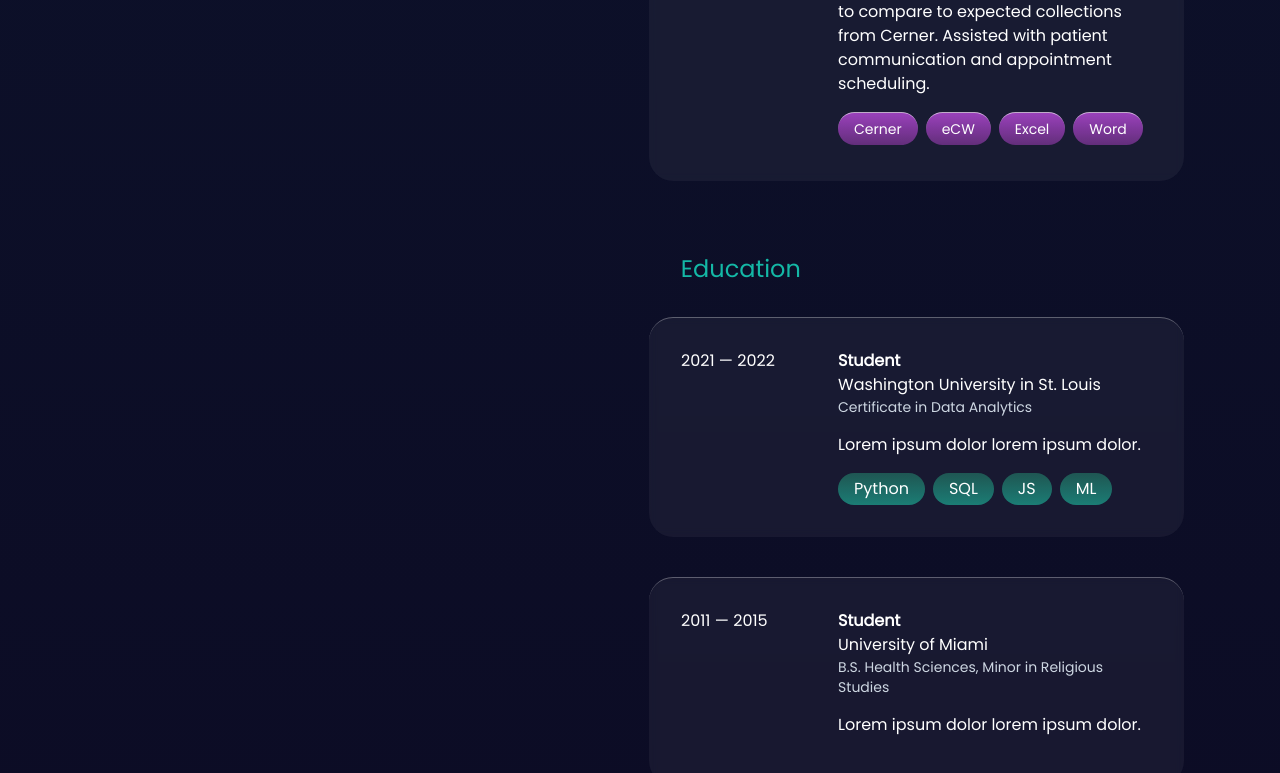
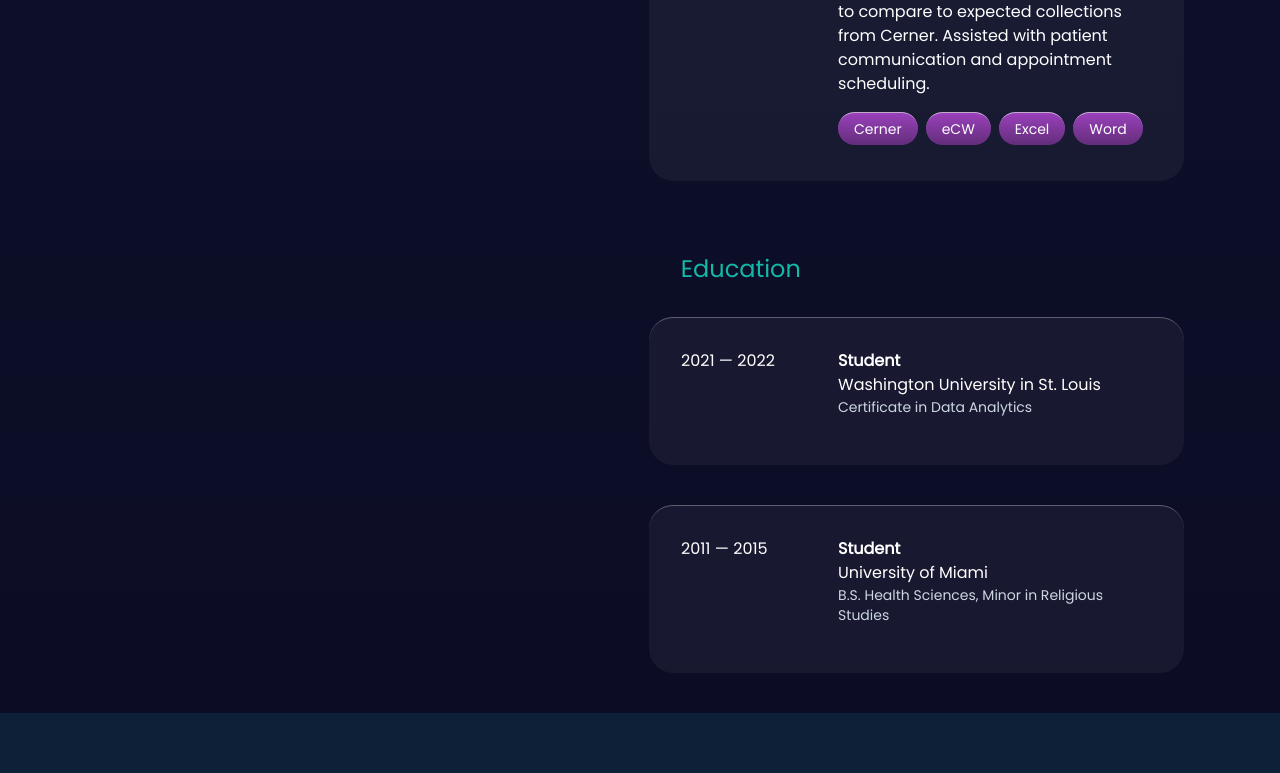
Before and after one commit to enj657/Portfolio-Typescript, a Next.js app: page / in a window 1280 px wide. Shown: the part 3700-4473 px from the top of the page. After the commit the page ends 4413 px from the top, so only its background shows below. Built offline with nearby package versions, Linux system fonts and the light colour scheme.

Commit message:
Centering images in project cards, removing description from education cards

```diff
--- a/src/components/Projects.tsx
+++ b/src/components/Projects.tsx
@@ -23,9 +23,9 @@ export default function Projects() {
           key={dataItem.id}
         >
           <div className='relative grid rounded-3xl py-8 sm:grid-cols-6 md:mb-10 md:p-8 md:backdrop-blur-sm md:backdrop-filter'>
-            <div className='col-span-2'>
+            <div className='col-span-2 my-auto'>
               <Image
-                className=''
+                className='w-5/6'
                 width={100}
                 height={100}
                 src={dataItem.src}
@@ -70,7 +70,7 @@ export default function Projects() {
           key={dataItem.id}
         >
           <div className='relative grid rounded-3xl py-8 sm:grid-cols-6 md:mb-10 md:p-8 md:backdrop-blur-sm md:backdrop-filter'>
-            <div className='col-span-2'>
+            <div className='col-span-2 my-auto'>
               <Image
                 className='w-5/6'
                 width={100}
--- a/src/data/data.tsx
+++ b/src/data/data.tsx
@@ -52,7 +52,6 @@ export const Experience = (): ExperienceData => {
     href: string;
     company: string;
     degree: string;
-    description: string;
     listItems: string[];
   }
 
@@ -70,8 +69,7 @@ export const Education = (): EducationData => {
         href: "https://www.",
         company: "Washington University in St. Louis",
         degree: "Certificate in Data Analytics",
-        description: "Lorem ipsum dolor lorem ipsum dolor.",
-        listItems: ["Python", "SQL", "JS", "ML"],
+        listItems: [],
       },
       {
         id: 2,
@@ -81,7 +79,6 @@ export const Education = (): EducationData => {
         href: "https://welcome.miami.edu/",
         company: "University of Miami",
         degree: "B.S. Health Sciences, Minor in Religious Studies",
-        description: "Lorem ipsum dolor lorem ipsum dolor.",
         listItems: [],
       },
     ];
```
